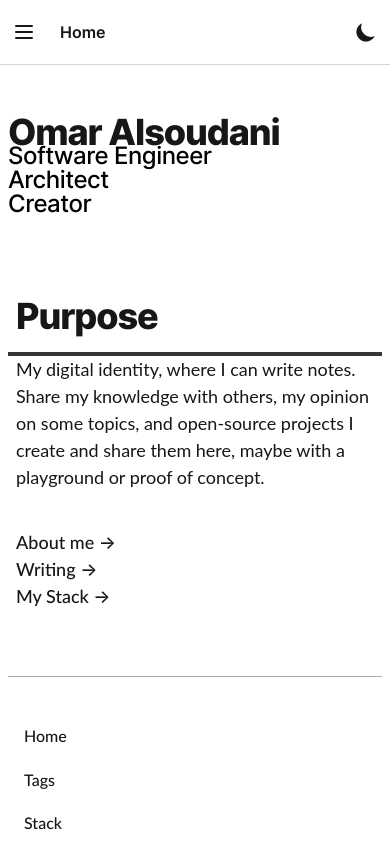
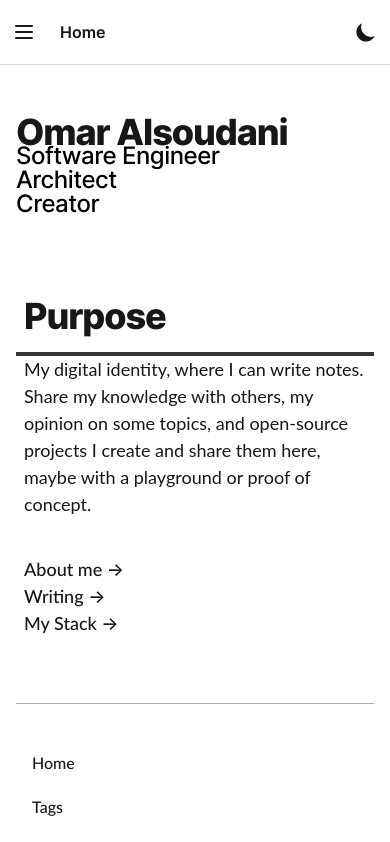
Before and after one commit to omaralsoudanii/mkreg.dev, a Next.js app: page / in a window 390 px wide. Shown: the top 842 px of the page. Built offline with nearby package versions, Linux system fonts and the light colour scheme; no server answers; a web font is replaced by a local one; what @tailwindcss/typography, tailwindcss-line-clamp would draw is missing.

Commit message:
adjust padding

```diff
--- a/src/styles/custom.css
+++ b/src/styles/custom.css
@@ -2,7 +2,7 @@
 
 @layer utilities {
   .app {
-    @apply max-w-2xl px-2 mx-auto md:px-6 md:max-w-3xl lg:px-0;
+    @apply max-w-2xl px-4 mx-auto md:px-6 md:max-w-3xl lg:px-0;
   }
 
   .filter-none {
```
